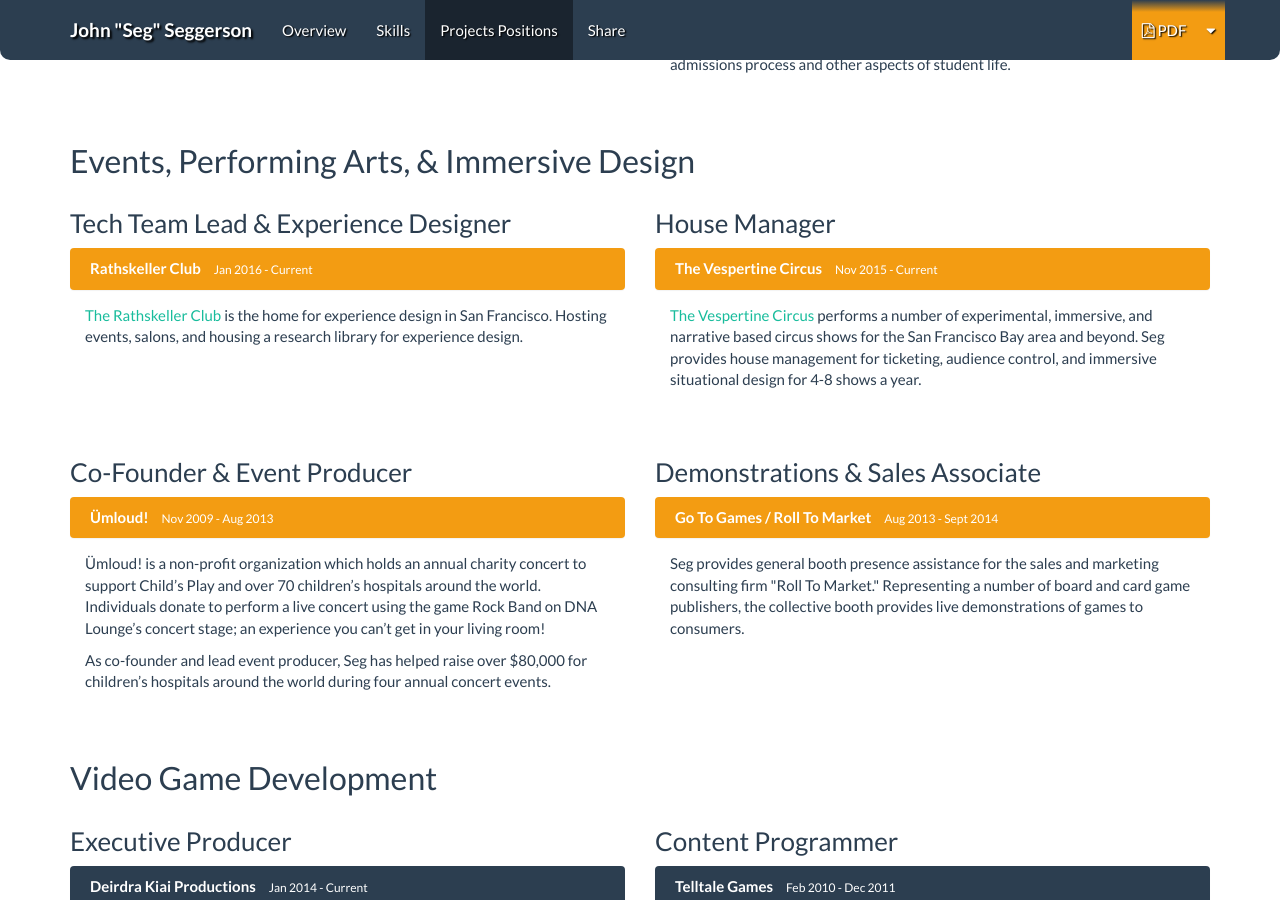
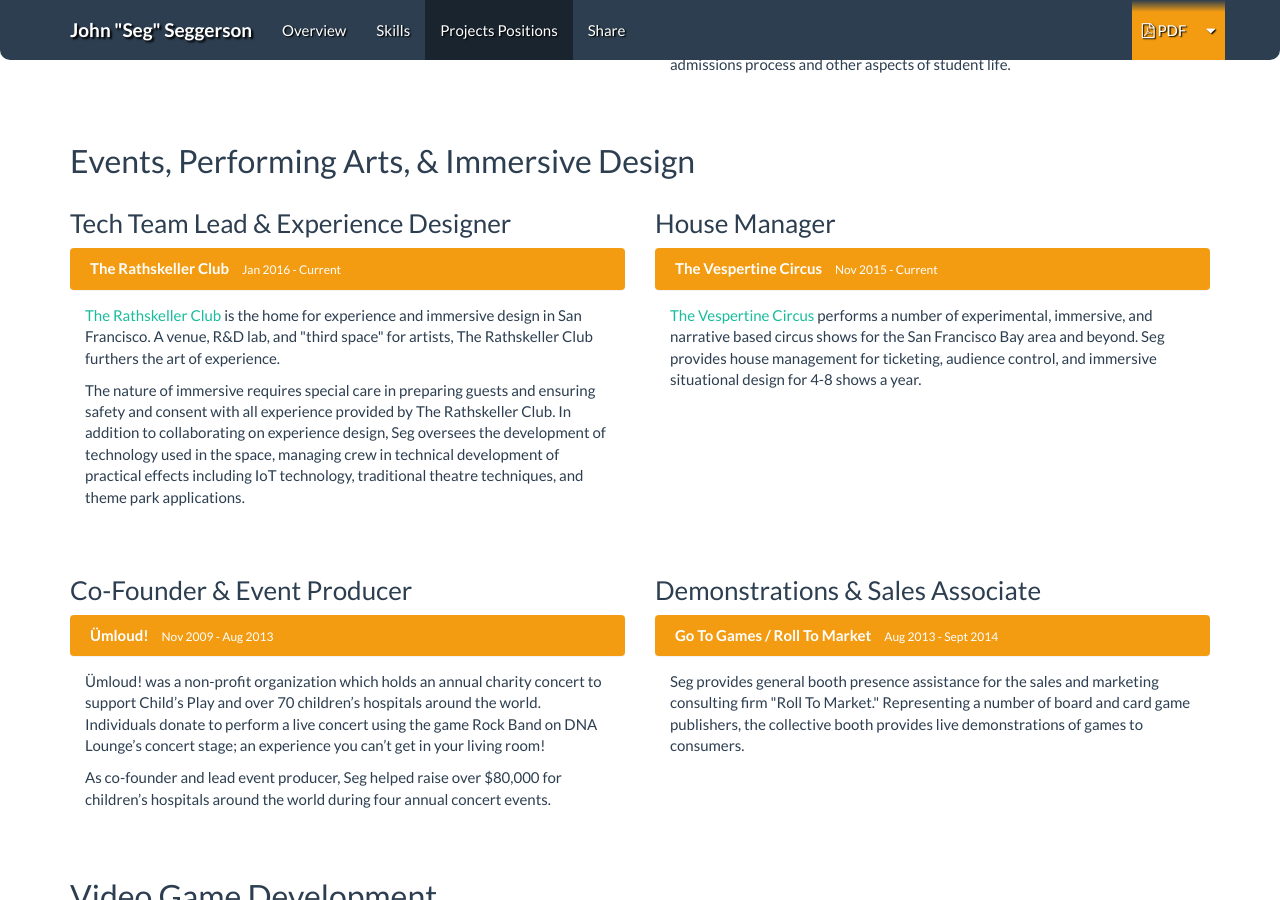
Before and after one commit to TheSeg/theseg.github.io, a Jekyll site: the page built from index.html, in a window 1280 px wide and 900 px high, scrolled down 2343 px. Built offline with Jekyll 4.4.1, drawn with Linux system fonts in a browser that asks for light colours; nearby versions of some CDN libraries; Markdown is read by kramdown in place of the engine named in the settings.

Commit message:
Copy edits in positions.

```diff
--- a/_includes/content/positions.html
+++ b/_includes/content/positions.html
@@ -79,12 +79,13 @@
     <div class="panel panel-warning">
       <div class="panel-heading">
         <ul class="positionInfo list-inline">
-          <li class="company">Rathskeller Club</li>
+          <li class="company">The Rathskeller Club</li>
           <li class="dates">Jan 2016 - Current</li>
         </ul>
       </div>
       <div class="panel-body">
-        <p><a href="https://rathskeller.club" target="_blank" rel="noopener">The Rathskeller Club</a> is the home for experience design in San Francisco. Hosting events, salons, and housing a research library for experience design.</p>
+        <p><a href="https://rathskeller.club" target="_blank" rel="noopener">The Rathskeller Club</a> is the home for experience and immersive design in San Francisco. A venue, R&D lab, and "third space" for artists, The Rathskeller Club furthers the art of experience.</p>
+        <p>The nature of immersive requires special care in preparing guests and ensuring safety and consent with all experience provided by The Rathskeller Club. In addition to collaborating on experience design, Seg oversees the development of technology used in the space, managing crew in technical development of practical effects including IoT technology, traditional theatre techniques, and theme park applications.</p>
       </div>
     </div>
   </div>
@@ -117,8 +118,8 @@
         </ul>
       </div>
       <div class="panel-body">
-        <p>Ümloud! is a non-profit organization which holds an annual charity concert to support Child’s Play and over 70 children’s hospitals around the world. Individuals donate to perform a live concert using the game Rock Band on DNA Lounge’s concert stage; an experience you can’t get in your living room!</p>
-        <p>As co-founder and lead event producer, Seg has helped raise over $80,000 for children’s hospitals around the world during four annual concert events.</p>
+        <p>Ümloud! was a non-profit organization which holds an annual charity concert to support Child’s Play and over 70 children’s hospitals around the world. Individuals donate to perform a live concert using the game Rock Band on DNA Lounge’s concert stage; an experience you can’t get in your living room!</p>
+        <p>As co-founder and lead event producer, Seg helped raise over $80,000 for children’s hospitals around the world during four annual concert events.</p>
       </div>
     </div>
   </div>
```
